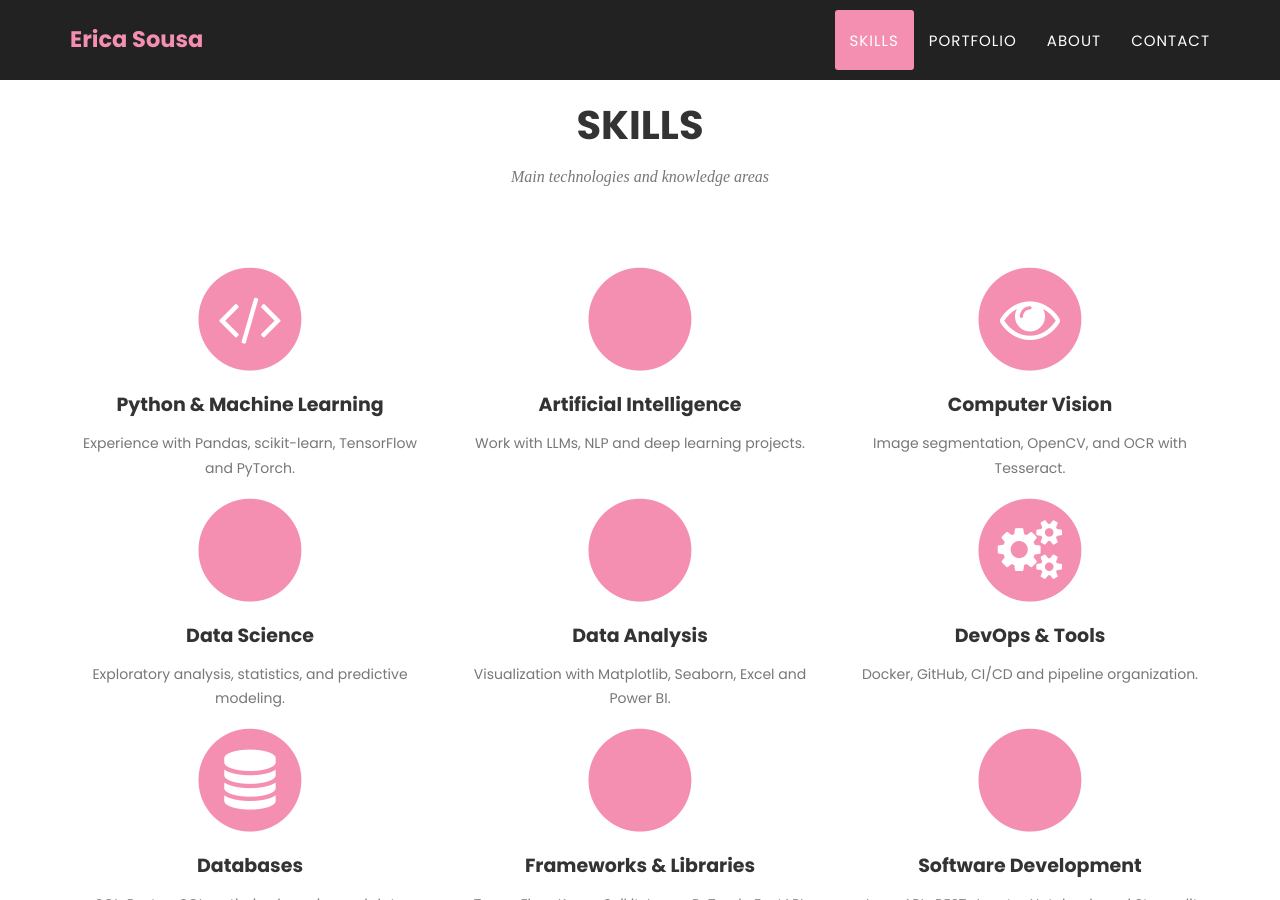
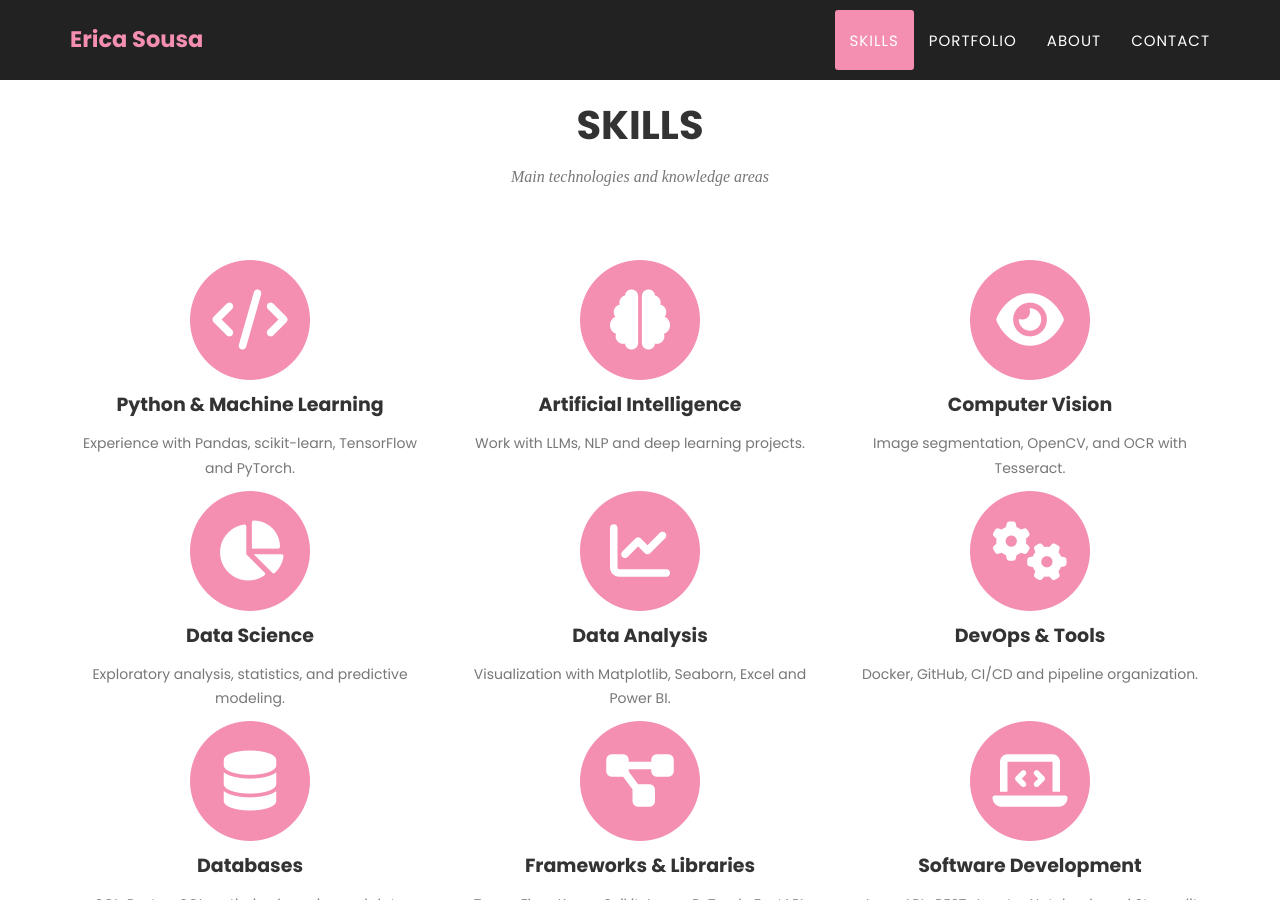
Before and after one commit to ericasousaa/EricaSousa, a Jekyll site: the page built from index.html, in a window 1280 px wide and 900 px high, scrolled down 805 px. Built offline with Jekyll 4.4.1, drawn with Linux system fonts in a browser that asks for light colours; some web fonts are replaced.

Commit message:
Update head.html

```diff
--- a/_includes/head.html
+++ b/_includes/head.html
@@ -6,19 +6,19 @@
     <meta name="description" content="{{ site.description }}">
     <link rel="canonical" href="{{ page.url | replace:'index.html','' | prepend: site.baseurl | prepend: site.url }}">
 
-
-    <!-- Custom CSS & Bootstrap Core CSS - Uses Bootswatch Flatly Theme: http://bootswatch.com/flatly/ -->
+    <!-- Custom CSS & Bootstrap Core CSS -->
     <link rel="stylesheet" href="{{ "/style.css" | prepend: site.baseurl }}">
 
+    <!-- Font Awesome 6 -->
+    <link href="https://cdnjs.cloudflare.com/ajax/libs/font-awesome/6.5.1/css/all.min.css" rel="stylesheet">
+
     <!-- Custom Fonts -->
-    <link rel="stylesheet" href="{{ "/css/font-awesome/css/font-awesome.min.css" | prepend: site.baseurl }}">
     <link href="https://fonts.googleapis.com/css?family=Montserrat:400,700" rel="stylesheet" type="text/css">
     <link href='https://fonts.googleapis.com/css?family=Kaushan+Script' rel='stylesheet' type='text/css'>
     <link href="https://fonts.googleapis.com/css?family=Lato:400,700,400italic,700italic" rel="stylesheet" type="text/css">
     <link href='https://fonts.googleapis.com/css?family=Droid+Serif:400,700,400italic,700italic' rel='stylesheet' type='text/css'>
     <link href='https://fonts.googleapis.com/css?family=Roboto+Slab:400,100,300,700' rel='stylesheet' type='text/css'>
     <link href="https://fonts.googleapis.com/css2?family=Poppins:wght@400;600;700&display=swap" rel="stylesheet">
-
 
     <!-- HTML5 Shim and Respond.js IE8 support of HTML5 elements and media queries -->
     <!-- WARNING: Respond.js doesn't work if you view the page via file:// -->
```
